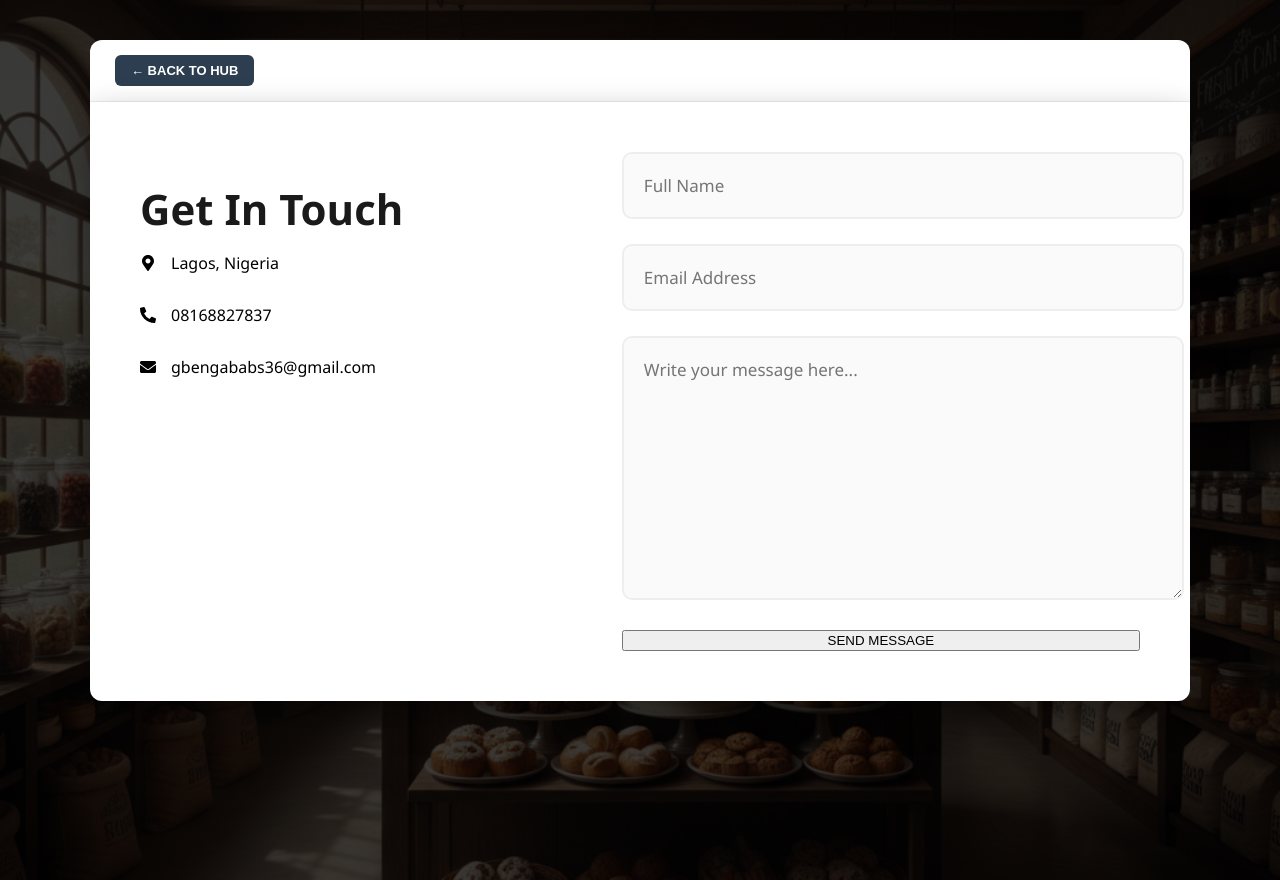
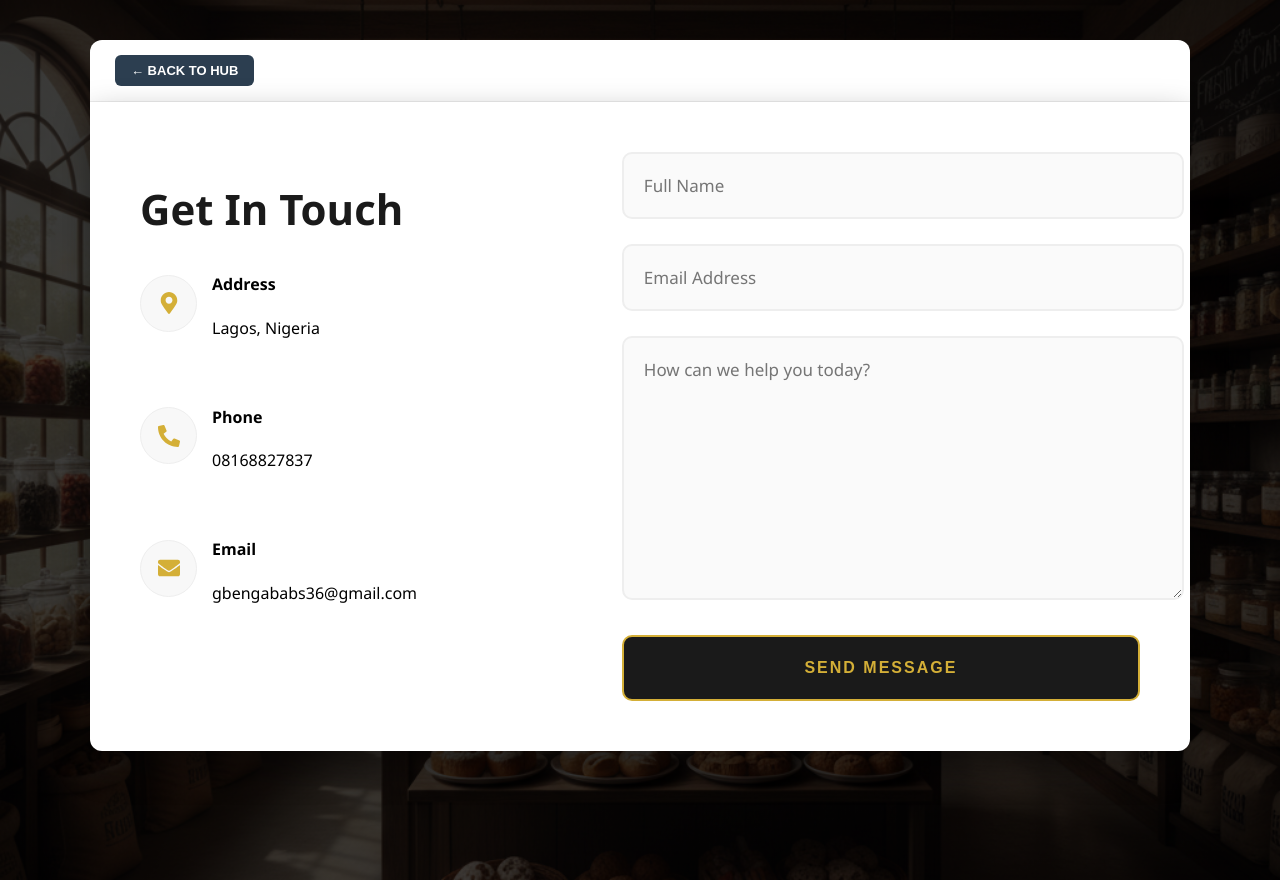
Before and after one commit to nwadikeekene4-lab/New-project-1, a React (Vite) app in the folder firstclient-frontend/: page /contact in a window 1280 px wide. Built offline with nearby package versions, Linux system fonts and the light colour scheme; no server answers.

Commit message:
Update ContactPage.jsx

```diff
--- a/firstclient-frontend/src/pages/ContactPage.jsx
+++ b/firstclient-frontend/src/pages/ContactPage.jsx
@@ -9,9 +9,9 @@ const ContactPage = () => {
   const [formData, setFormData] = useState({ name: '', email: '', message: '' });
   const [loading, setLoading] = useState(false);
   const [info, setInfo] = useState({
+    email: 'gbengababs36@gmail.com',
     phone: '08168827837',
-    email: 'gbengababs36@gmail.com',
-    address: 'Lagos, Nigeria'
+    location: 'Lagos, Nigeria'
   });
 
   useEffect(() => {
@@ -24,13 +24,11 @@ const ContactPage = () => {
     e.preventDefault();
     setLoading(true);
     try {
-      // Direct post to our new message route
       await API.post('/contact', formData);
-      alert(`Thank you, ${formData.name}! Your message has been received.`);
+      alert(`Thank you, ${formData.name}! Your message has been sent successfully.`);
       setFormData({ name: '', email: '', message: '' });
     } catch (err) {
-      console.error(err);
-      alert("Connection Error: Please ensure your backend is active.");
+      alert("We're sorry, we couldn't send your message. Please try again or reach us via phone/email.");
     } finally {
       setLoading(false);
     }
@@ -47,23 +45,17 @@ const ContactPage = () => {
             <div className="contact-info">
               <h1 className="contact-title">Get In Touch</h1>
               <div className="info-details">
-                <div className="info-item"><FaMapMarkerAlt /> {info.address}</div>
-                <div className="info-item"><FaPhoneAlt /> {info.phone}</div>
-                <div className="info-item"><FaEnvelope /> {info.email}</div>
+                <div className="info-item"><div className="info-icon"><FaMapMarkerAlt /></div> <div><h4>Address</h4><p>{info.location}</p></div></div>
+                <div className="info-item"><div className="info-icon"><FaPhoneAlt /></div> <div><h4>Phone</h4><p>{info.phone}</p></div></div>
+                <div className="info-item"><div className="info-icon"><FaEnvelope /></div> <div><h4>Email</h4><p>{info.email}</p></div></div>
               </div>
             </div>
             <div className="contact-form-container">
               <form onSubmit={handleSubmit} className="contact-form">
-                <div className="input-group-large">
-                  <input placeholder="Full Name" required value={formData.name} onChange={(e) => setFormData({...formData, name: e.target.value})} />
-                </div>
-                <div className="input-group-large">
-                  <input type="email" placeholder="Email Address" required value={formData.email} onChange={(e) => setFormData({...formData, email: e.target.value})} />
-                </div>
-                <div className="input-group-large">
-                  <textarea rows="6" placeholder="Write your message here..." required value={formData.message} onChange={(e) => setFormData({...formData, message: e.target.value})} />
-                </div>
-                <button type="submit" className="send-btn-large" disabled={loading}>
+                <input placeholder="Full Name" required value={formData.name} onChange={(e) => setFormData({...formData, name: e.target.value})} />
+                <input type="email" placeholder="Email Address" required value={formData.email} onChange={(e) => setFormData({...formData, email: e.target.value})} />
+                <textarea rows="6" placeholder="How can we help you today?" required value={formData.message} onChange={(e) => setFormData({...formData, message: e.target.value})} />
+                <button type="submit" className="send-btn" disabled={loading}>
                   {loading ? "SENDING..." : "SEND MESSAGE"}
                 </button>
               </form>
```
